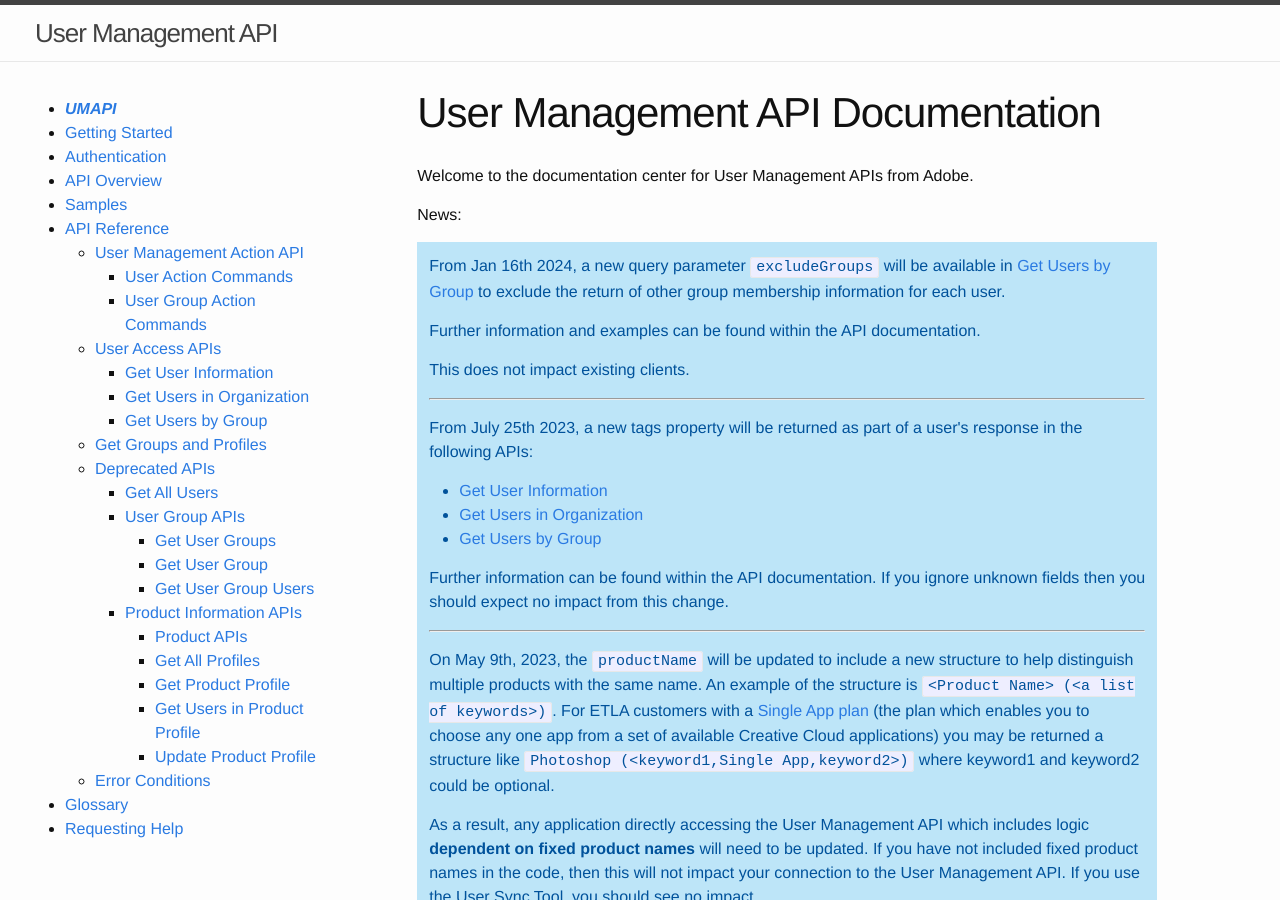
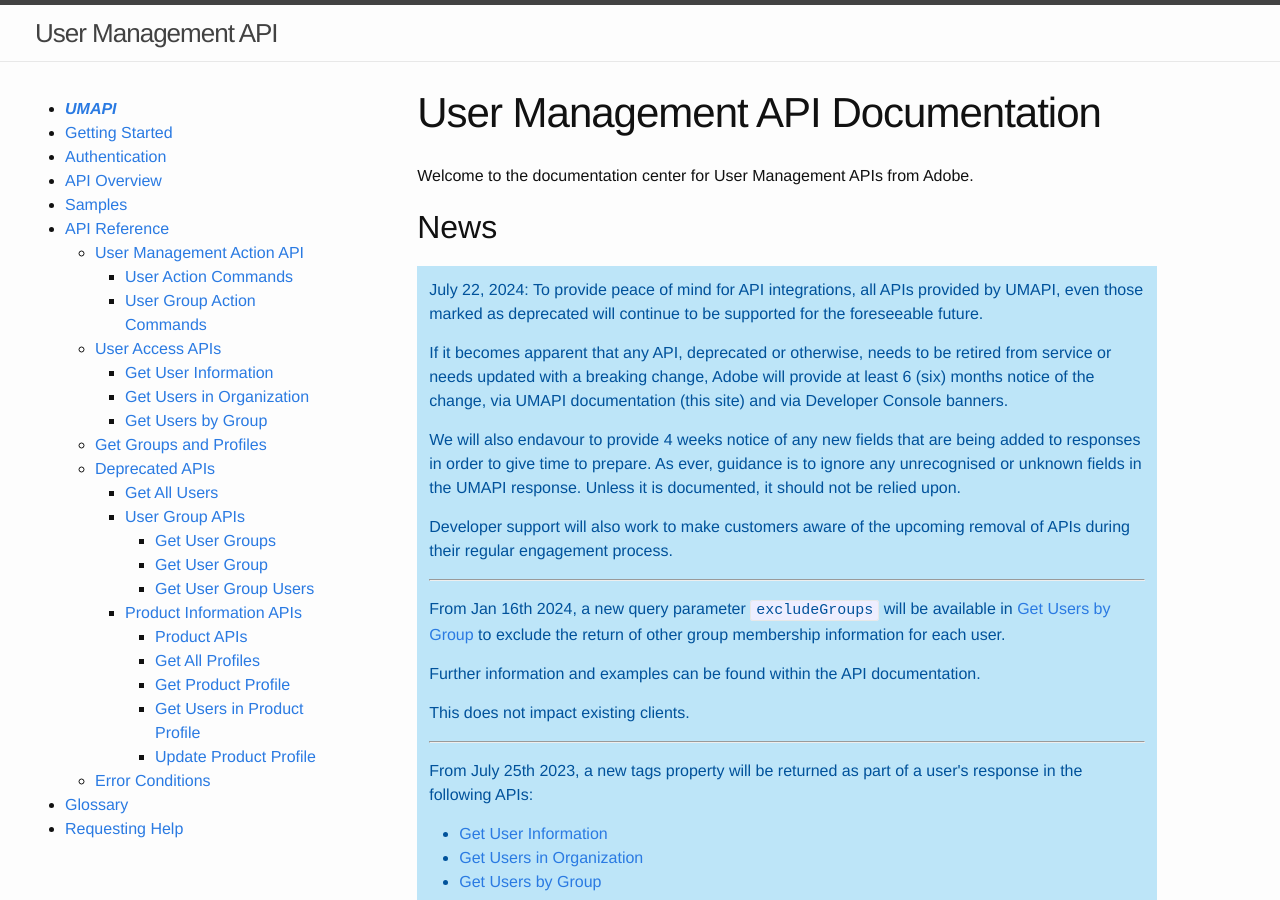
Before and after one commit to adobe-apiplatform/umapi-documentation, a Jekyll site: the page built from docs/en/index.md, in a window 1280 px wide and 900 px high. Built offline with Jekyll 4.4.1, drawn with Linux system fonts in a browser that asks for light colours.

Commit message:
Add API notice periods

```diff
--- a/docs/en/index.md
+++ b/docs/en/index.md
@@ -9,8 +9,14 @@
 
 Welcome to the documentation center for User Management APIs from Adobe.
 
-News:
+<h2>News</h2>
 <div class="isa_info">
+<p>July 22, 2024: To provide peace of mind for API integrations, all APIs provided by UMAPI, even those marked as deprecated will continue to be supported for the foreseeable future.</p>
+<p>If it becomes apparent that any API, deprecated or otherwise, needs to be retired from service or needs updated with a breaking change, Adobe will provide at least 6 (six) months notice of the change, via UMAPI documentation (this site) and via Developer Console banners.</p>
+<p>We will also endavour to provide 4 weeks notice of any new fields that are being added to responses in order to give time to prepare. As ever, guidance is to ignore any unrecognised or unknown fields in the UMAPI response. Unless it is documented, it should not be relied upon.</p>
+<p>Developer support will also work to make customers aware of the upcoming removal of APIs during their regular engagement process.
+</p>
+<hr class="api-ref-rule">
 <p>From Jan 16th 2024, a new query parameter <code>excludeGroups</code> will be available in <a href="api/getUsersByGroup.html">Get Users by Group</a> to exclude the return of other group membership information for each user.</p>
 <p>Further information and examples can be found within the API documentation.</p>
 <p>This does not impact existing clients.</p>
```
Also changed, not shown: docs/en/api/DeprecatedApis.md (+7 -1 lines).
